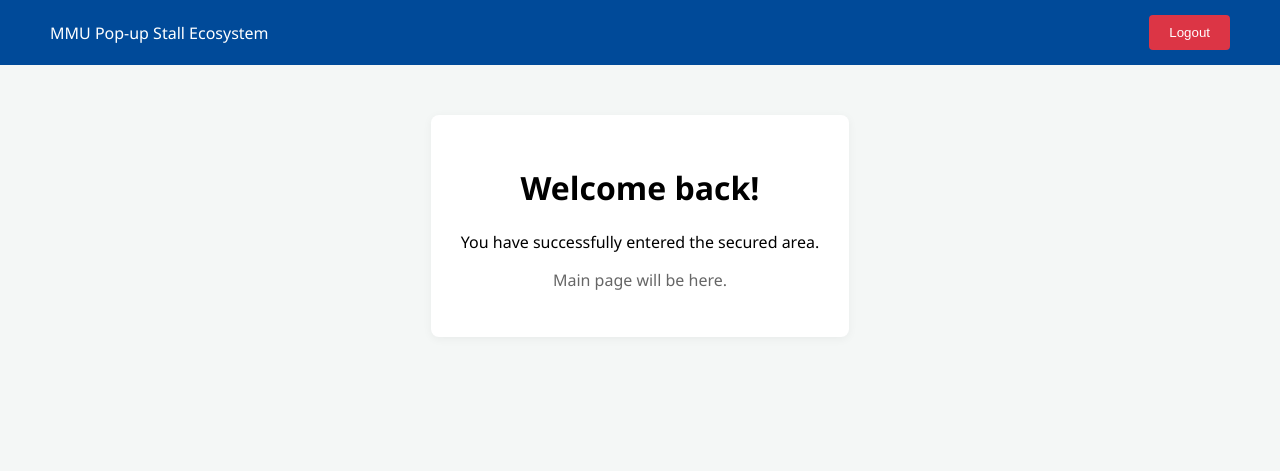
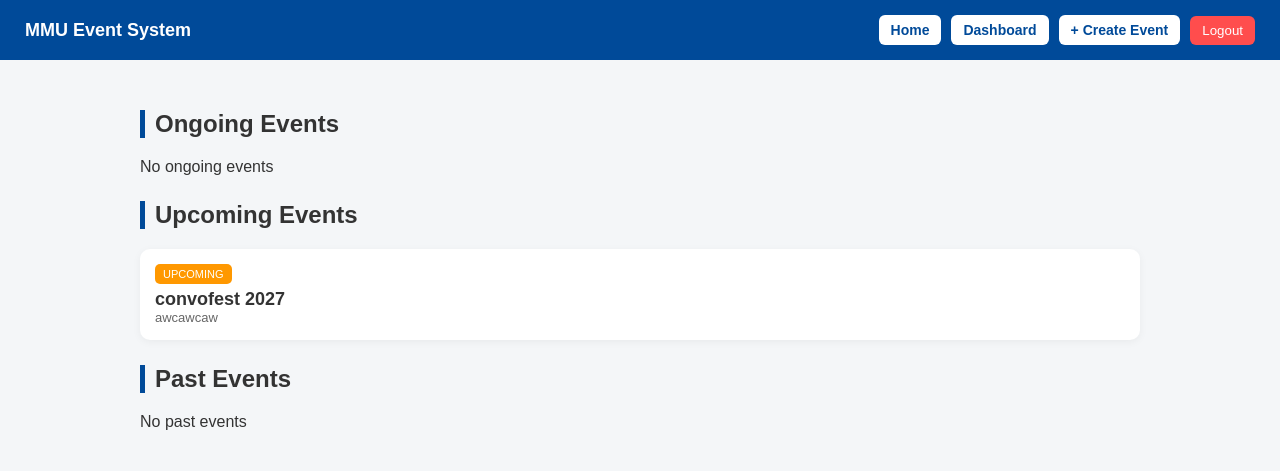
Before and after one commit to icedlattez/group-43-term-2610, a Django app: page /home/ in a window 1280 px wide. Shown: the top 471 px of the page. Run offline with Django 5.2, Linux system fonts and the light colour scheme; a user stored in the database is signed in; data comes from the database, SQL or seed files in the repository; both versions use the stored data as it was after the commit; parts of the project's set-up code (start-up, migrations or seed data) failed here and were passed over.

Commit message:
Fix event system and add create event feature

```diff
--- a/events/models.py
+++ b/events/models.py
@@ -1,18 +1,35 @@
-from django.db import models
-
-# Create your models here.
 from django.db import models
 from django.contrib.auth.models import User
+
 
 class Event(models.Model):
     title = models.CharField(max_length=255)
     description = models.TextField()
     location = models.CharField(max_length=255)
+
     start_date = models.DateTimeField()
     end_date = models.DateTimeField()
 
+    # optional but useful for UI/portfolio
+    image = models.ImageField(upload_to='events/', null=True, blank=True)
+
     organizer = models.ForeignKey(User, on_delete=models.CASCADE)
-    is_approved = models.BooleanField(default=True)  # for now True (skip admin first)
+    is_approved = models.BooleanField(default=True)
+
+    created_at = models.DateTimeField(auto_now_add=True)
 
     def __str__(self):
         return self.title
+
+
+class EventRegistration(models.Model):
+    user = models.ForeignKey(User, on_delete=models.CASCADE)
+    event = models.ForeignKey(Event, on_delete=models.CASCADE)
+
+    registered_at = models.DateTimeField(auto_now_add=True)
+
+    class Meta:
+        unique_together = ('user', 'event')  # prevents double registration
+
+    def __str__(self):
+        return f"{self.user.username} → {self.event.title}"
--- a/events/templates/events/event_list.html
+++ b/events/templates/events/event_list.html
@@ -1,29 +1,168 @@
 <!DOCTYPE html>
 <html>
 <head>
-    <title>Home | MMU Stall</title>
+    <title>Events Dashboard</title>
+
     <style>
-        body { font-family: 'Segoe UI', sans-serif; margin: 0; background-color: #f4f7f6; }
-        nav { background: #004a99; color: white; padding: 15px 50px; display: flex; justify-content: space-between; align-items: center; }
-        .content { padding: 50px; text-align: center; }
-        .card { background: white; padding: 30px; border-radius: 8px; display: inline-block; box-shadow: 0 2px 10px rgba(0,0,0,0.05); }
-        button { background: #dc3545; color: white; border: none; padding: 10px 20px; border-radius: 4px; cursor: pointer; }
+        body {
+            font-family: Arial, sans-serif;
+            margin: 0;
+            background: #f4f6f8;
+            color: #333;
+        }
+
+        /* NAVBAR */
+        .topbar {
+            background: #004a99;
+            color: white;
+            padding: 15px 25px;
+            display: flex;
+            justify-content: space-between;
+            align-items: center;
+        }
+
+        .topbar h1 {
+            font-size: 18px;
+            margin: 0;
+        }
+
+        .nav-links {
+            display: flex;
+            gap: 10px;
+            align-items: center;
+        }
+
+        .btn {
+            background: white;
+            color: #004a99;
+            padding: 7px 12px;
+            border-radius: 6px;
+            text-decoration: none;
+            font-size: 14px;
+            font-weight: bold;
+        }
+
+        .btn:hover {
+            background: #e6e6e6;
+        }
+
+        .logout-btn {
+            border: none;
+            background: #ff4d4d;
+            color: white;
+            padding: 7px 12px;
+            border-radius: 6px;
+            cursor: pointer;
+        }
+
+        /* CONTAINER */
+        .container {
+            max-width: 1000px;
+            margin: auto;
+            padding: 25px;
+        }
+
+        h2 {
+            margin-top: 25px;
+            border-left: 5px solid #004a99;
+            padding-left: 10px;
+        }
+
+        /* CARDS */
+        .card {
+            background: white;
+            padding: 15px;
+            margin: 10px 0;
+            border-radius: 10px;
+            box-shadow: 0 2px 8px rgba(0,0,0,0.05);
+            transition: 0.2s;
+        }
+
+        .card:hover {
+            transform: translateY(-2px);
+        }
+
+        .title {
+            font-size: 18px;
+            font-weight: bold;
+        }
+
+        .meta {
+            font-size: 13px;
+            color: #666;
+        }
+
+        /* TAGS */
+        .tag {
+            display: inline-block;
+            padding: 4px 8px;
+            font-size: 11px;
+            border-radius: 5px;
+            color: white;
+            margin-bottom: 5px;
+        }
+
+        .ongoing { background: #28a745; }
+        .future { background: #ff9800; }
+        .past { background: #6c757d; }
     </style>
 </head>
+
 <body>
-    <nav>
-        <span>MMU Pop-up Stall Ecosystem</span>
+
+<!-- NAVBAR -->
+<div class="topbar">
+    <h1>MMU Event System</h1>
+
+    <div class="nav-links">
+        <a href="/home/" class="btn">Home</a>
+        <a href="{% url 'dashboard' %}" class="btn">Dashboard</a>
+        <a href="{% url 'create_event' %}" class="btn">+ Create Event</a>
+
         <form action="{% url 'logout' %}" method="post" style="margin:0;">
             {% csrf_token %}
-            <button type="submit">Logout</button>
+            <button class="logout-btn">Logout</button>
         </form>
-    </nav>
-    <div class="content">
+    </div>
+</div>
+
+<!-- CONTENT -->
+<div class="container">
+
+    <h2>Ongoing Events</h2>
+    {% for event in ongoing %}
         <div class="card">
-            <h1>Welcome back!</h1>
-            <p>You have successfully entered the secured area.</p>
-            <p style="color: #666;">Main page will be here.</p>
+            <div class="tag ongoing">ONGOING</div>
+            <div class="title">{{ event.title }}</div>
+            <div class="meta">{{ event.location }}</div>
         </div>
-    </div>
+    {% empty %}
+        <p>No ongoing events</p>
+    {% endfor %}
+
+    <h2>Upcoming Events</h2>
+    {% for event in future %}
+        <div class="card">
+            <div class="tag future">UPCOMING</div>
+            <div class="title">{{ event.title }}</div>
+            <div class="meta">{{ event.location }}</div>
+        </div>
+    {% empty %}
+        <p>No upcoming events</p>
+    {% endfor %}
+
+    <h2>Past Events</h2>
+    {% for event in past %}
+        <div class="card">
+            <div class="tag past">PAST</div>
+            <div class="title">{{ event.title }}</div>
+            <div class="meta">{{ event.location }}</div>
+        </div>
+    {% empty %}
+        <p>No past events</p>
+    {% endfor %}
+
+</div>
+
 </body>
 </html>
--- a/events/views.py
+++ b/events/views.py
@@ -1,6 +1,81 @@
-from django.shortcuts import render
+from django.shortcuts import render, get_object_or_404, redirect
 from django.contrib.auth.decorators import login_required
+from django.utils import timezone
 
+from .models import Event, EventRegistration
+from .forms import EventForm
+
+
+# ------------------------
+# EVENT LIST
+# ------------------------
 @login_required
 def event_list(request):
-    return render(request, 'events/event_list.html')
+    now = timezone.now()
+    events = Event.objects.all()
+
+    ongoing = []
+    future = []
+    past = []
+
+    for event in events:
+        if event.start_date <= now <= event.end_date:
+            ongoing.append(event)
+        elif event.start_date > now:
+            future.append(event)
+        else:
+            past.append(event)
+
+    return render(request, 'events/event_list.html', {
+        'ongoing': ongoing,
+        'future': future,
+        'past': past,
+    })
+
+
+# ------------------------
+# EVENT DETAIL
+# ------------------------
+@login_required
+def event_detail(request, pk):
+    event = get_object_or_404(Event, id=pk)
+
+    is_registered = EventRegistration.objects.filter(
+        user=request.user,
+        event=event
+    ).exists()
+
+    return render(request, 'events/event_detail.html', {
+        'event': event,
+        'is_registered': is_registered
+    })
+
+
+# ------------------------
+# DASHBOARD
+# ------------------------
+@login_required
+def dashboard(request):
+    registrations = EventRegistration.objects.filter(user=request.user)
+
+    return render(request, 'events/dashboard.html', {
+        'registrations': registrations
+    })
+
+
+# ------------------------
+# CREATE EVENT
+# ------------------------
+@login_required
+def create_event(request):
+    form = EventForm(request.POST or None)
+
+    if request.method == 'POST' and form.is_valid():
+        event = form.save(commit=False)
+        event.organizer = request.user
+        event.save()
+        return redirect('home')
+
+    return render(request, 'events/create_event.html', {
+        'form': form
+    })
--- a/mmu_events/urls.py
+++ b/mmu_events/urls.py
@@ -1,15 +1,27 @@
 from django.contrib import admin
-from django.urls import path, include
+from django.urls import path
+
 from accounts import views as account_views
 from events import views as event_views
 
 urlpatterns = [
+    # ---------------- ADMIN ----------------
     path('admin/', admin.site.urls),
 
-    path('vendor/', include('vendor.urls')),
-
+    # ---------------- AUTH ----------------
     path('', account_views.login_view, name='login'),
     path('signup/', account_views.signup_view, name='signup'),
+    path('logout/', account_views.logout_view, name='logout'),
+
+    # ---------------- EVENT SYSTEM ----------------
     path('home/', event_views.event_list, name='home'),
-    path('logout/', account_views.logout_view, name='logout'),
+
+    # IMPORTANT: static routes FIRST
+    path('event/create/', event_views.create_event, name='create_event'),
+
+    # dynamic route LAST (VERY IMPORTANT)
+    path('event/<int:pk>/', event_views.event_detail, name='event_detail'),
+
+    # ---------------- DASHBOARD ----------------
+    path('dashboard/', event_views.dashboard, name='dashboard'),
 ]
```
Also changed, not shown: events/forms.py (added, +13 -0 lines), events/templates/events/create_event.html (added, +99 -0 lines), events/templates/events/dashboard.html (added, +20 -0 lines), db.sqlite3, events/management/__init__.py (added), events/management/command/__init__.py (added), events/management/command/seed_events.py (added), events/migrations/0002_event_created_at_event_image_eventregistration.py (added), events/templates/event.detail.html (added).
